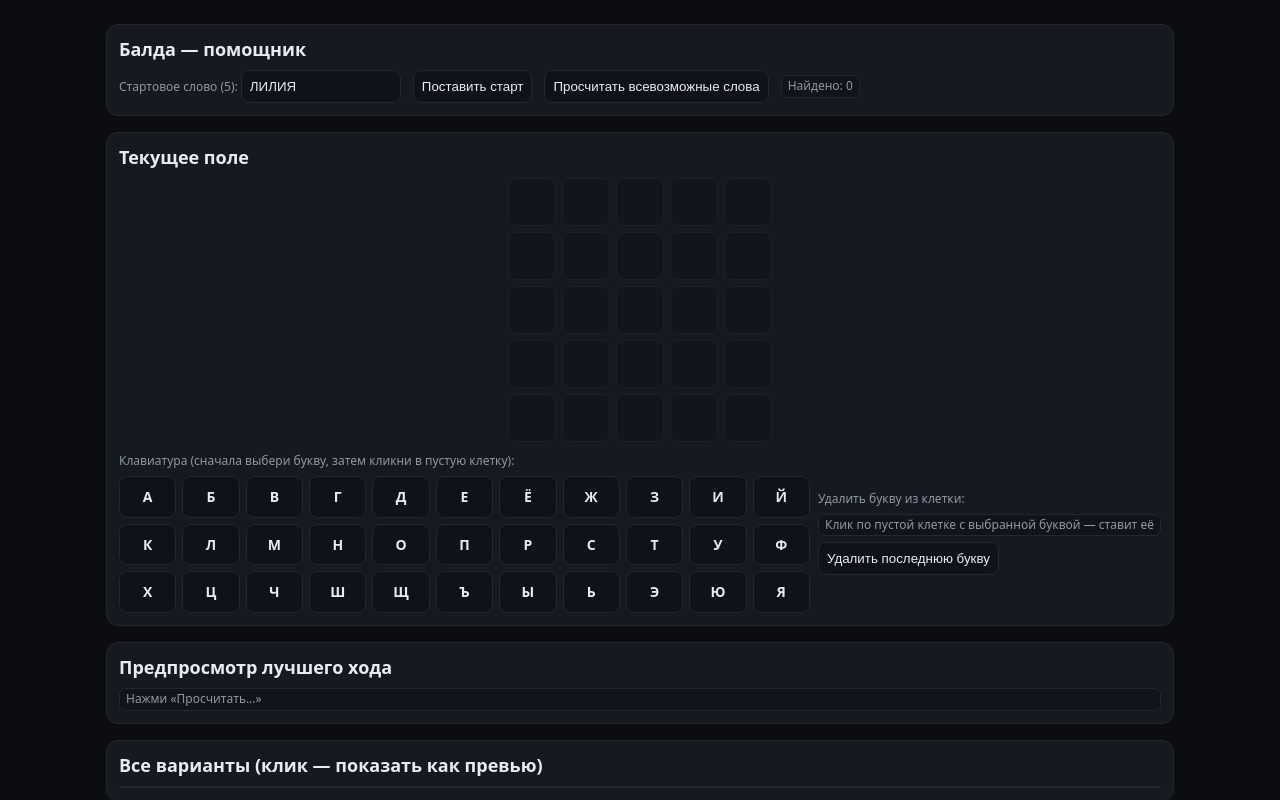
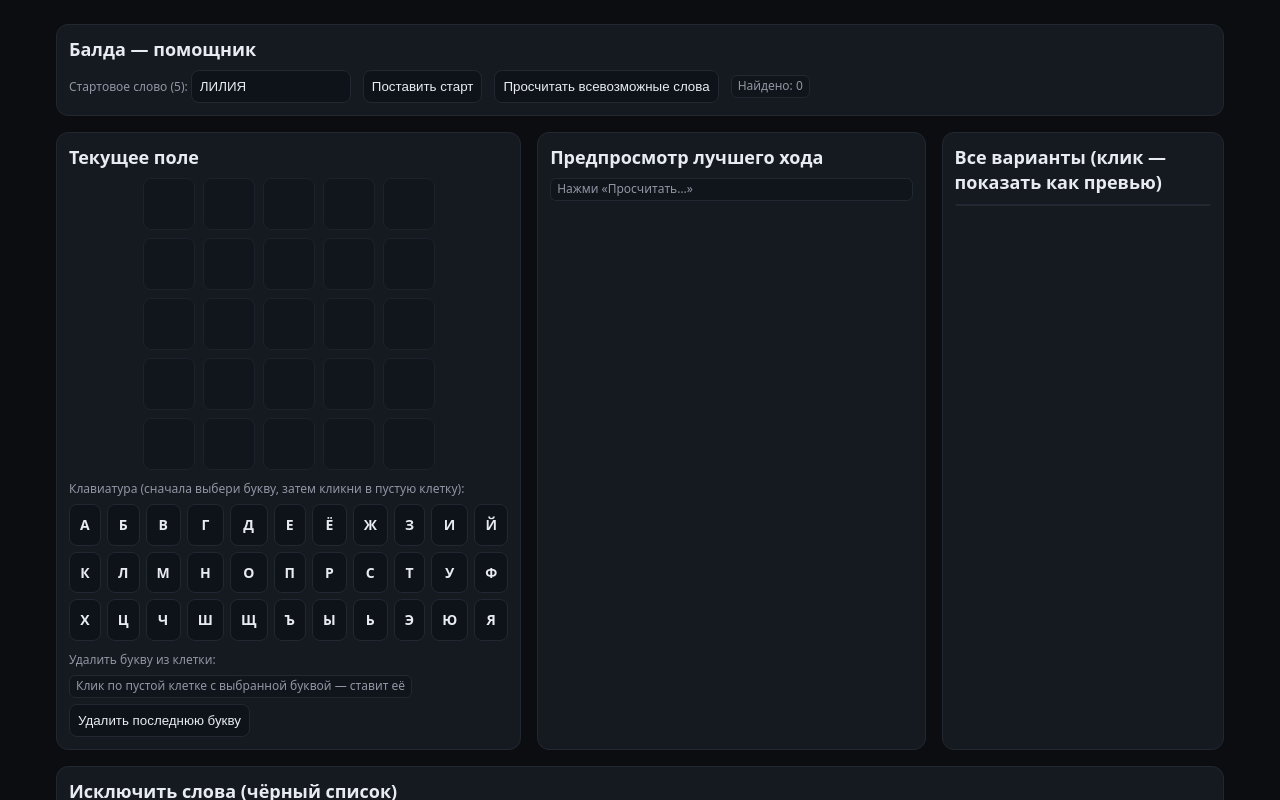
Before and after one commit to belovdima/balda-cheat, a React (Vite) app in the folder balda-cheat/: page / in a window 1280 px wide. Shown: the top 800 px of the page. Built offline with nearby package versions, Linux system fonts and the light colour scheme.

Commit message:
Update styles.css

```diff
--- a/balda-cheat/src/styles.css
+++ b/balda-cheat/src/styles.css
@@ -7,8 +7,6 @@
     --accent2: #ff6b6b;
     --grid: #222832;
     --ok: #8be28b;
-
-    /* базовый размер клетки, переопределяется на мобильных */
     --cell: 48px;
 }
 
@@ -156,14 +154,11 @@ label {
     font-size: 12px;
 }
 
-/* ---------- Мобильная адаптация ---------- */
-
 /* планшеты и уже */
 @media (max-width: 900px) {
     .container {
         padding: 0 12px;
     }
-    /* чуть крупнее клетки на тач-устройствах */
     :root {
         --cell: clamp(40px, 9.5vw, 56px);
     }
@@ -188,10 +183,10 @@ label {
     button,
     select {
         font-size: 16px;
-    } /* без зума на iOS */
+    }
     button {
         width: 100%;
-    } /* кнопки удобнее нажимать большим пальцем */
+    }
     .row {
         gap: 10px;
     }
@@ -215,9 +210,7 @@ label {
     }
     .cell.path {
         outline-width: 3px;
-    } /* виднее на ретине */
-
-    /* клавиатура крупнее, строк меньше — легче попасть */
+    }
     .keyboard {
         grid-template-columns: repeat(6, 1fr);
         gap: 6px;
@@ -226,13 +219,9 @@ label {
         min-height: 48px;
         font-size: 18px;
     }
-
-    /* список вариантов пониже, чтобы не перекрывал клавиатуру */
     .suggestions {
         max-height: 35vh;
     }
-
-    /* метки/инпуты в столбик */
     .row {
         align-items: stretch;
         flex-direction: column;
@@ -260,7 +249,7 @@ label {
     }
 }
 
-/* сделать клавиатуру «прилипшей» внутри панели на мобилках */
+/* клавиатура «прилипшая» */
 @media (max-width: 600px) {
     .keyboard {
         position: sticky;
@@ -274,3 +263,94 @@ label {
         );
     }
 }
+
+/* десктопная раскладка */
+@media (min-width: 1100px) {
+    .container {
+        display: grid;
+        align-items: start;
+        max-width: 1200px;
+        grid-template-columns: 1.1fr 1.1fr 0.8fr;
+        grid-template-rows: auto 1fr auto;
+        grid-template-areas:
+            "header  header  header"
+            "board   preview list"
+            "black   black   black";
+        gap: 16px;
+    }
+    .container > .panel:nth-of-type(1) {
+        grid-area: header;
+    }
+    .container > .panel:nth-of-type(2) {
+        grid-area: board;
+    }
+    .container > .panel:nth-of-type(3) {
+        grid-area: preview;
+    }
+    .container > .panel:nth-of-type(4) {
+        grid-area: list;
+    }
+    .container > .panel:nth-of-type(5) {
+        grid-area: black;
+    }
+
+    .container > .panel:nth-of-type(3),
+    .container > .panel:nth-of-type(4) {
+        display: flex;
+        flex-direction: column;
+        height: 100%;
+        min-height: 520px;
+    }
+
+    /* ПЕРЕОПРЕДЕЛЕНИЕ: список ровно 10 строк */
+    :root {
+        --row: 40px;
+    }
+    .container > .panel:nth-of-type(4) .suggestions {
+        overflow-y: auto;
+        flex: 0 0 auto;
+        max-height: calc(var(--row) * 10);
+    }
+    .container > .panel:nth-of-type(4) .suggestion {
+        display: grid;
+        align-items: center;
+        height: var(--row);
+        padding: 0 10px;
+        border-bottom: 1px solid var(--grid);
+        grid-template-columns: 1fr auto;
+        column-gap: 8px;
+    }
+    .container > .panel:nth-of-type(4) .suggestion:last-child {
+        border-bottom: none;
+    }
+    .container > .panel:nth-of-type(4) .suggestion > div:first-child {
+        overflow: hidden;
+        min-width: 0;
+        text-overflow: ellipsis;
+        white-space: nowrap;
+    }
+
+    :root {
+        --cell: 52px;
+    }
+    .grid {
+        gap: 8px;
+    }
+    .cell {
+        font-size: calc(var(--cell) * 0.42);
+    }
+
+    .container > .panel:nth-of-type(5) textarea {
+        min-height: 120px;
+    }
+}
+
+/* большие экраны */
+@media (min-width: 1440px) {
+    .container {
+        max-width: 1400px;
+    }
+    :root {
+        --cell: 56px;
+    }
+}
```
